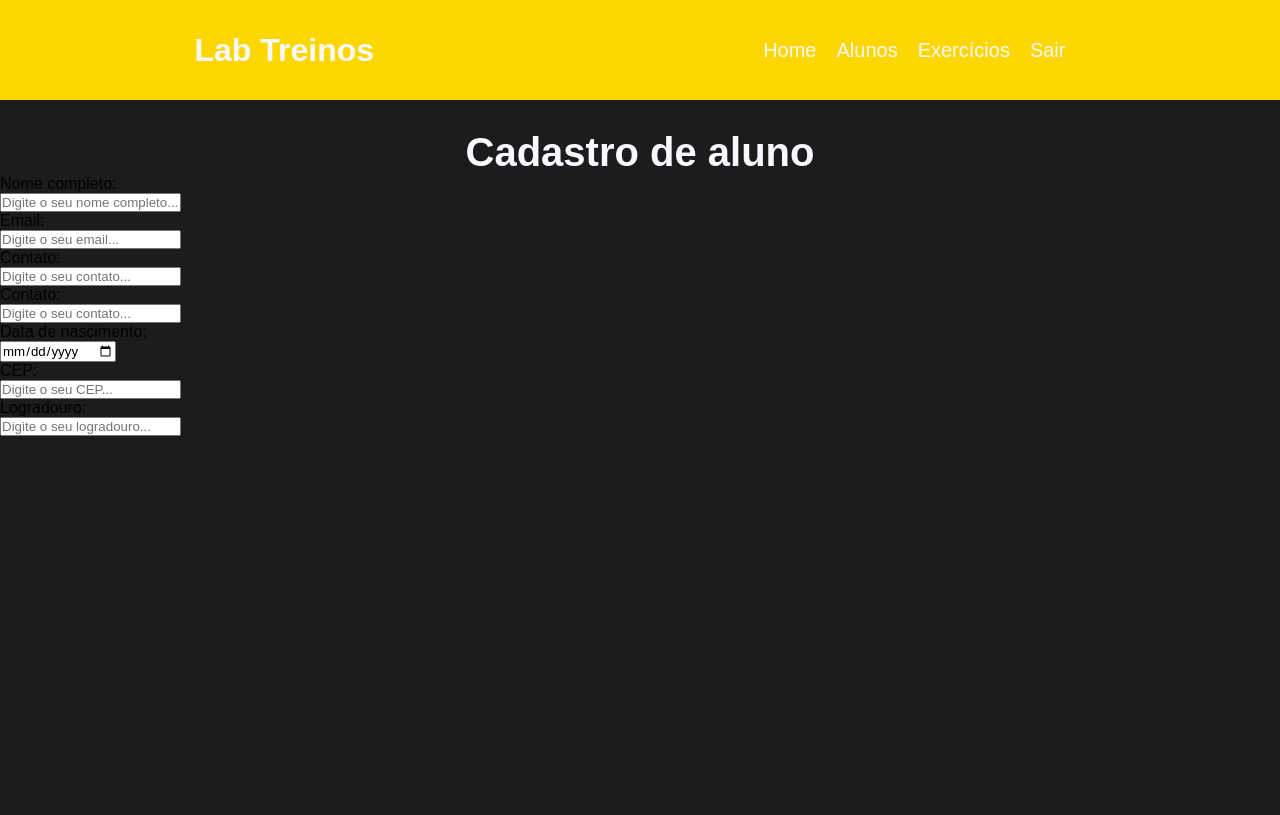
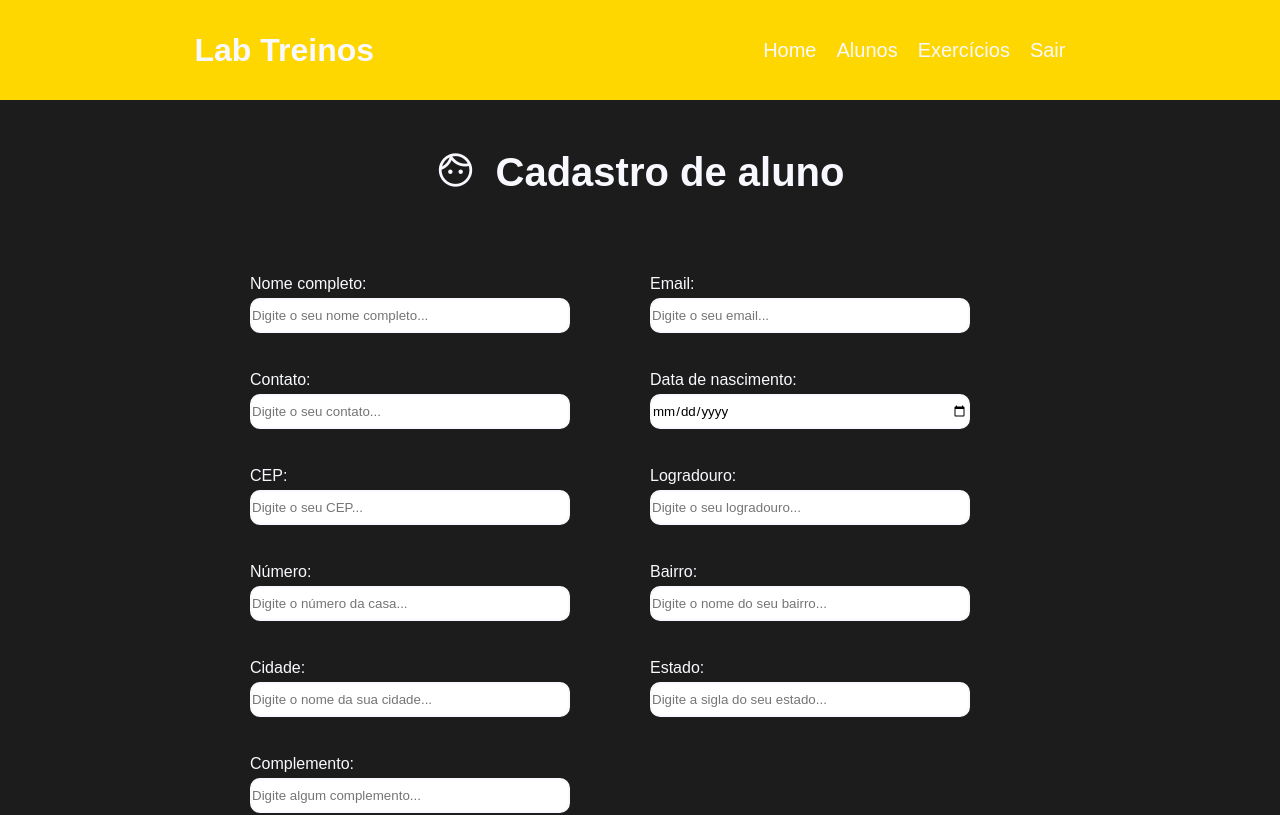
Before and after one commit to HenriqueRodriguesRossi/TrainSys, a Vue app in the folder TrainSys/: page /new-student in a window 1280 px wide. Shown: the top 815 px of the page. Built offline with nearby package versions, Linux system fonts and the light colour scheme.

Commit message:
Funcionalidade de cadastrar aluno completa

```diff
--- a/TrainSys/src/views/Login.vue
+++ b/TrainSys/src/views/Login.vue
@@ -58,8 +58,7 @@ export default {
             if (this.email == "" || this.password == "") {
                 this.inputEmailError = "O email é obrigatório!";
                 this.inputPasswordError = "A senha é obrigatória!";
-            }
-
+            } else {
                 axios.post('http://localhost:8080/sessions', {
                     email: this.email,
                     password: this.password
@@ -75,6 +74,7 @@ export default {
                     console.log(erro)
                     this.error = "Email ou senha incorretos!"
                 })
+            }
         },
         clearEmailError() {
             this.inputEmailError = ''
--- a/TrainSys/src/views/NewStudent.vue
+++ b/TrainSys/src/views/NewStudent.vue
@@ -1,63 +1,329 @@
 <template>
-    <Header/>
+    <div>
+        <Header />
         <main class="main">
-        <h2>Cadastro de aluno</h2>
+            <div class="texts">
+                <span class="material-symbols-outlined">face</span>
+                <h3>Cadastro de aluno</h3>
+            </div>
 
-        <form>
-            <div class="fields">
-                <label for="fullName">Nome completo: </label> <br>
-                <input type="text" id="fullName" placeholder="Digite o seu nome completo..." class="inputs" v-model="fullName"> <br>
+            <form id="form" @submit.prevent="handlerStudentRegister">
+                <div class="fields-container">
+                    <div class="fields" v-for="field in formFields" :key="field.name">
+                        <label :for="field.name">{{ field.label }}:</label>
+                        <input :type="field.type" :id="field.name" :placeholder="field.placeholder" class="inputs"
+                            v-model="formData[field.name]" @input="clearError(field.name)" />
+                        <br />
+                        <span class="fieldsErrors">{{ fieldsErrors[field.name] }}</span>
                     </div>
-            <div class="fields">
-                <label for="email">Email:</label> <br>
-                <input type="email" id="email" placeholder="Digite o seu email..." class="inputs" v-model="email"> <br>
                 </div>
-            <div class="fields">
-                <label for="contato">Contato:</label> <br>
-                <input type="number" id="contato" placeholder="Digite o seu contato..." class="inputs" v-model="contact"> <br>
-            </div>
-            <div class="fields">
-                <label for="contato">Contato:</label> <br>
-                <input type="number" id="contato" placeholder="Digite o seu contato..." class="inputs" v-model="contact"> <br>
-            </div>
-            <div class="fields">
-                <label for="dateOfBirth">Data de nascimento:</label> <br>
-                <input type="date" id="dateOfBirth" class="inputs" v-model="dateOfBirth"> <br>
-            </div>
-            <div class="fields">
-                <label for="cep">CEP:</label> <br>
-                <input type="number" placeholder = "Digite o seu CEP..."  id="cep" class="inputs" v-model="cep"><br>
-            </div>
-            <div class="fields">
-                <label for="logradouro">Logradouro:</label> <br>
-                <input type="text" id="logradouro" placeholder = "Digite o seu logradouro..." class="inputs" v-model="cep"><br>
+
+                <div class="buttons">
+                    <button type="submit" class="register-button">Cadastrar</button>
                 </div>
             </form>
+
+            <span class="fieldsErrors">{{ errors }}</span>
+            <span class="success">{{ success }}</span>
         </main>
+    </div>
 </template>
 
 <script>
 import Header from '../components/Header.vue';
-import axios from 'axios'
+import * as Yup from 'yup';
 
-export default{
-    name: "NewStudent",
+export default {
+    name: 'NewStudent',
     components: {
         Header,
+    },
+    data() {
+        return {
+            formData: {
+                name: '',
+                email: '',
+                contact: '',
+                date_birth: null,
+                cep: '',
+                street: '',
+                number: '',
+                neighborhood: '',
+                city: '',
+                province: '',
+                complement: '',
+            },
+            fieldsErrors: {
+                name: '',
+                email: '',
+                contact: '',
+                date_birth: '',
+                cep: '',
+                street: '',
+                number: '',
+                neighborhood: '',
+                city: '',
+                province: '',
+                complement: '',
+            },
+            errors: '',
+            success: '',
+        };
+    },
+    computed: {
+        formFields() {
+            return [
+                {
+                    name: 'name',
+                    label: 'Nome completo',
+                    type: 'text',
+                    placeholder: 'Digite o seu nome completo...',
+                },
+                {
+                    name: 'email',
+                    label: 'Email',
+                    type: 'email',
+                    placeholder: 'Digite o seu email...',
+                },
+                {
+                    name: 'contact',
+                    label: 'Contato',
+                    type: 'text',
+                    placeholder: 'Digite o seu contato...',
+                },
+                {
+                    name: 'date_birth',
+                    label: 'Data de nascimento',
+                    type: 'date',
+                    placeholder: 'Digite a data de nascimento...',
+                },
+                {
+                    name: 'cep',
+                    label: 'CEP',
+                    type: 'text',
+                    placeholder: 'Digite o seu CEP...',
+                },
+                {
+                    name: 'street',
+                    label: 'Logradouro',
+                    type: 'text',
+                    placeholder: 'Digite o seu logradouro...',
+                },
+                {
+                    name: 'number',
+                    label: 'Número',
+                    type: 'text',
+                    placeholder: 'Digite o número da casa...',
+                },
+                {
+                    name: 'neighborhood',
+                    label: 'Bairro',
+                    type: 'text',
+                    placeholder: 'Digite o nome do seu bairro...',
+                },
+                {
+                    name: 'city',
+                    label: 'Cidade',
+                    type: 'text',
+                    placeholder: 'Digite o nome da sua cidade...',
+                },
+                {
+                    name: 'province',
+                    label: 'Estado',
+                    type: 'text',
+                    placeholder: 'Digite a sigla do seu estado...',
+                },
+                {
+                    name: 'complement',
+                    label: 'Complemento',
+                    type: 'text',
+                    placeholder: 'Digite algum complemento...',
+                },
+            ];
+        },
+    },
+    methods: {
+        async validateAddress() {
+            try {
+                const response = await axios.get(`https://viacep.com.br/ws/${this.cep}/json/`);
+
+                if (response.data.erro) {
+                    this.fieldsErrors.cep = 'CEP não encontrado ou inválido.';
+                } else {
+                    this.street = response.data.logradouro;
+                    this.neighborhood = response.data.bairro;
+                    this.city = response.data.localidade;
+                    this.province = response.data.uf;
+                    this.complement = response.data.complemento || '';
+
+                    this.fieldsErrors.cep = '';
+                }
+            } catch (error) {
+                console.error('Erro ao buscar endereço:', error);
+                this.fieldsErrors.cep = 'Erro ao buscar o endereço.';
+            }
+        },
+
+        async handlerStudentRegister() {
+            try {
+                this.fieldsErrors = Object.fromEntries(
+                    this.formFields.map((field) => [field.name, ''])
+                );
+
+                const studentSchema = Yup.object().shape({
+                    name: Yup.string().required('O nome completo é obrigatório!'),
+                    email: Yup.string().test(
+                        'valid-email',
+                        'Digite um e-mail válido',
+                        function (value) {
+                            return !value || Yup.string().email().isValidSync(value);
+                        }
+                    ),
+                    contact: Yup.string().required('O contato é obrigatório!'),
+                    date_birth: Yup.date()
+                        .max(new Date(), 'A data de nascimento é inválida!')
+                        .nullable(),
+                    cep: Yup.string()
+                        .matches(/^\d{5}-\d{3}$/, 'CEP inválido')
+                        .required('O cep é obrigatório!'),
+                    street: Yup.string().required('O logradouro é obrigatório!'),
+                    number: Yup.string().required('O número da casa é obrigatório!'),
+                    neighborhood: Yup.string().required('O bairro é obrigatório!'),
+                    city: Yup.string().required('A cidade é obrigatória!'),
+                    province: Yup.string().required('O estado é obrigatório!'),
+                    complement: Yup.string(),
+                });
+
+                await studentSchema.validate(this.formData, { abortEarly: false });
+
+                await this.validateAddress();
+
+                const response = await axios.post("http://localhost:8080/students", this);
+
+                if(response.status === 201){
+                    this.success = "Estudante cadastrado com sucesso!";
+                }
+
+
+            } catch (error) {
+                if (error instanceof Yup.ValidationError) {
+                    error.inner.forEach((err) => {
+                        this.fieldsErrors[err.path] = err.message;
+                    });
                 }
             }
+        },
+        clearError(fieldName) {
+            this.fieldsErrors[fieldName] = '';
+        },
+    },
+};
 </script>
 
 <style scoped>
-.main{
-    height: 100vh;
+.main {
+    height: 100%;
+    display: flex;
+    flex-direction: column;
+    align-items: center;
+    justify-content: center;
     background-color: rgb(28, 28, 28);
+    padding: 20px;
 }
 
-h2{
+.texts,
+.texts h3,
+.texts span {
     color: ghostwhite;
     font-size: 40px;
-    text-align: center;
+}
+
+.texts {
+    width: 100%;
+    display: flex;
+    justify-content: center;
+    padding-bottom: 20px;
     padding-top: 30px;
 }
+
+.texts h3 {
+    margin-left: 20px;
+}
+
+#form {
+    max-width: 800px;
+    width: 100%;
+    padding-top: 50px;
+}
+
+.fields-container {
+    display: flex;
+    flex-wrap: wrap;
+    justify-content: space-between;
+    align-items: center;
+    margin-bottom: 20px;
+    width: 100%;
+}
+
+.fields {
+    flex: 1;
+    margin: 10px;
+}
+
+label {
+    color: ghostwhite;
+    display: block;
+    margin-bottom: 5px;
+}
+
+.inputs {
+    width: 320px;
+    height: 35px;
+    border-radius: 10px;
+    border: 2px solid ghostwhite;
+    transition: all 0.5s;
+}
+
+.inputs:focus {
+    border-radius: 15px;
+    border: 2px solid gold;
+    outline: none;
+}
+
+.fieldsErrors {
+    color: red;
+    font-size: 16px;
+    padding-left: 40px;
+}
+
+#form button {
+    width: 250px;
+    height: 35px;
+    border-radius: 30px;
+    color: gold;
+    font-size: 20px;
+    border: 2px solid gold;
+    background-color: transparent;
+    margin-left: 30%;
+    margin-top: 30px;
+    margin-bottom: 50px;
+    transition: all 0.5s;
+}
+
+#form button:hover {
+    border: 2px solid ghostwhite;
+    color: ghostwhite;
+    cursor: pointer;
+}
+
+.message {
+    color: green;
+    font-size: 18px;
+    text-align: center;
+    margin-top: 10px;
+}
+
+.error-message {
+    color: red;
+}
 </style>
--- a/TrainSys/src/views/Registration.vue
+++ b/TrainSys/src/views/Registration.vue
@@ -100,8 +100,8 @@ export default {
                 }
             } catch (error) {
                 if (error instanceof Yup.ValidationError) {
-                    error.inner.forEach((e) => {
-                        this.errors[e.path] = e.message;
+                    error.inner.forEach((error) => {
+                        errors[error.path].push(error.message)
                     });
                 }
             }
```
Lines whose indentation alone changed are shown as unchanged.
